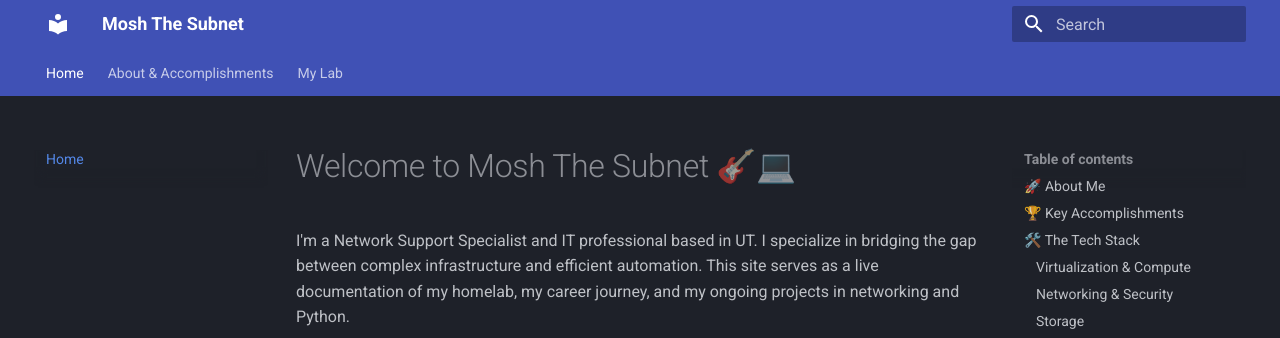
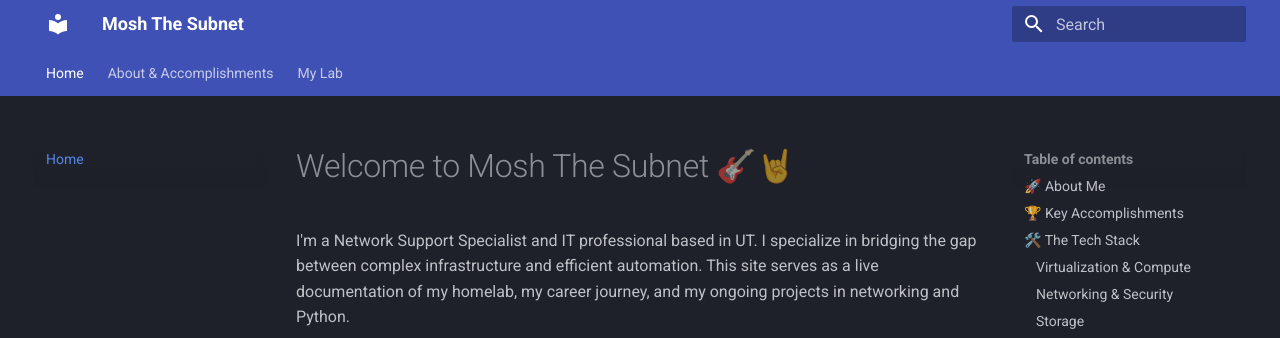
Before and after one commit to moshthesubnet/my-lab-docs, an MkDocs documentation site: the page built from docs/index.md, in a window 1280 px wide and 900 px high. Shown: the top 338 px of the window. Built offline with MkDocs 1.6.1 and Material for MkDocs 9.7.7, drawn with Linux system fonts in a browser that asks for light colours.

```diff
--- a/docs/index.md
+++ b/docs/index.md
@@ -1,4 +1,4 @@
-# Welcome to Mosh The Subnet 🎸💻
+# Welcome to Mosh The Subnet 🎸🤘
 
 I'm a Network Support Specialist and IT professional based in UT. I specialize in bridging the gap between complex infrastructure and efficient automation. This site serves as a live documentation of my homelab, my career journey, and my ongoing projects in networking and Python.
 
```
